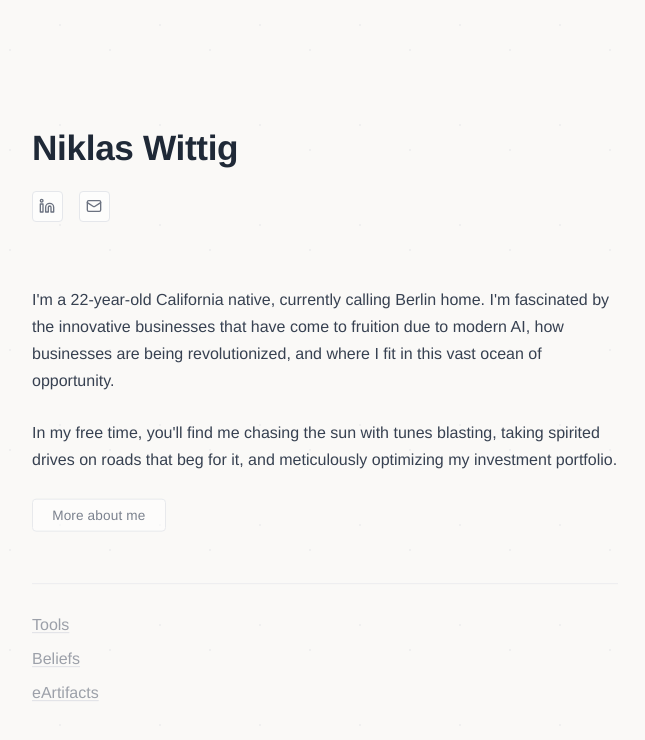
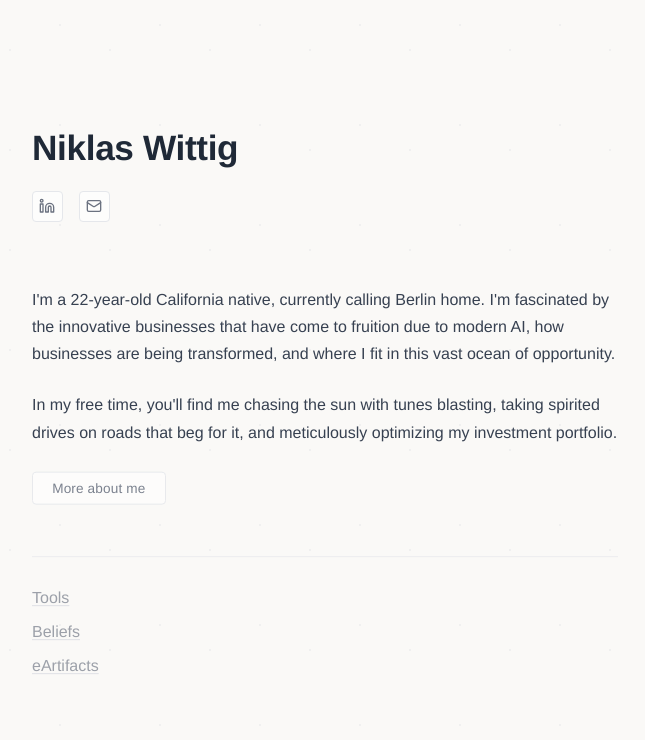
Before and after one commit to niklaswittig/my-website, a React (Vite) app: page / in a window 1280 px wide. Shown: the top 740 px of the page, without its empty margins (315-960 px from the left). Built offline with nearby package versions, Linux system fonts and the light colour scheme.

Commit message:
Update App.jsx

```diff
--- a/src/App.jsx
+++ b/src/App.jsx
@@ -309,7 +309,7 @@ function App() {
                 marginBottom: '1.5rem',
                 fontFamily: 'Helvetica, Arial, sans-serif'
               }}>
-                I'm a 22-year-old California native, currently calling Berlin home. I'm fascinated by the innovative businesses that have come to fruition due to modern AI, how businesses are being revolutionized, and where I fit in this vast ocean of opportunity.
+                I'm a 22-year-old California native, currently calling Berlin home. I'm fascinated by the innovative businesses that have come to fruition due to modern AI, how businesses are being transformed, and where I fit in this vast ocean of opportunity.
               </p>
             </div>
 
```
